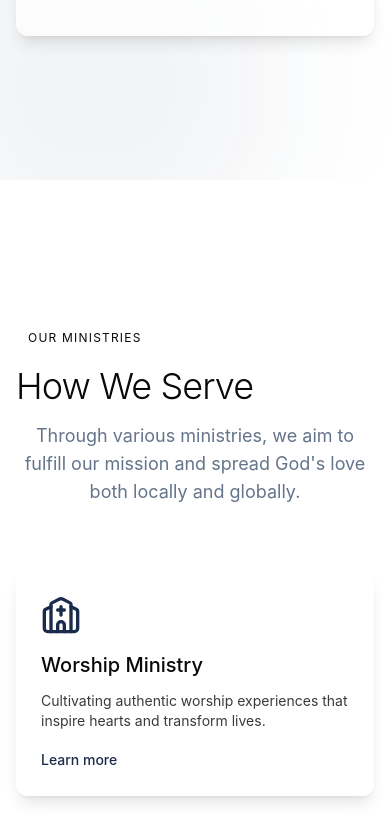
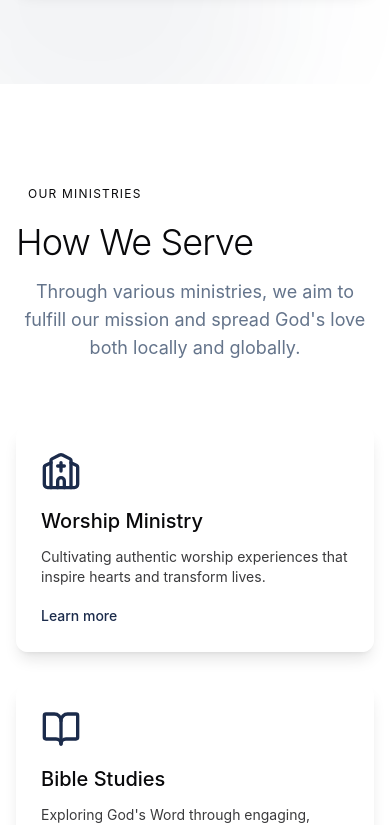
Before and after one commit to TsionTegene/mission-connect-hub, a React (Vite) app: page / in a window 390 px wide. Shown: the part 2597-3422 px from the top of the page. Built offline with nearby package versions, Linux system fonts and the light colour scheme.

Commit message:
Adjust section spacing
Reduce the spacing between sections to improve visual flow.

```diff
--- a/src/components/CompassionProjects.tsx
+++ b/src/components/CompassionProjects.tsx
@@ -87,7 +87,7 @@ const CompassionProjects = () => {
   };
 
   return (
-    <section id="compassion-projects" className="py-20 md:py-32 bg-primary/5">
+    <section id="compassion-projects" className="py-12 md:py-20 bg-primary/5">
       <div className="section-container">
         <AnimatedSection>
           <span className="inline-block mb-4 px-3 py-1 text-xs tracking-widest uppercase bg-white rounded-full">
--- a/src/components/Events.tsx
+++ b/src/components/Events.tsx
@@ -35,7 +35,7 @@ const Events = () => {
   ];
 
   return (
-    <section id="events" className="py-20 md:py-32 bg-secondary/30">
+    <section id="events" className="py-12 md:py-20 bg-secondary/30">
       <div className="section-container">
         <AnimatedSection>
           <span className="inline-block mb-4 px-3 py-1 text-xs tracking-widest uppercase bg-white rounded-full">
--- a/src/components/GetInvolved.tsx
+++ b/src/components/GetInvolved.tsx
@@ -32,7 +32,7 @@ const GetInvolved = () => {
   ];
 
   return (
-    <section id="get-involved" className="py-20 md:py-32">
+    <section id="get-involved" className="py-12 md:py-20">
       <div className="section-container">
         <AnimatedSection>
           <span className="inline-block mb-4 px-3 py-1 text-xs tracking-widest uppercase bg-white rounded-full">
--- a/src/components/Ministries.tsx
+++ b/src/components/Ministries.tsx
@@ -32,7 +32,7 @@ const Ministries = () => {
   ];
 
   return (
-    <section id="ministries" className="py-20 md:py-32">
+    <section id="ministries" className="py-12 md:py-20">
       <div className="section-container">
         <AnimatedSection>
           <span className="inline-block mb-4 px-3 py-1 text-xs tracking-widest uppercase bg-white rounded-full">
--- a/src/components/Mission.tsx
+++ b/src/components/Mission.tsx
@@ -18,7 +18,7 @@ const Mission = () => {
   ];
 
   return (
-    <section id="mission" className="py-20 md:py-32 relative overflow-hidden">
+    <section id="mission" className="py-12 md:py-20 relative overflow-hidden">
       {/* Background design elements */}
       <div className="absolute -top-24 -right-24 w-96 h-96 bg-accent/5 rounded-full blur-3xl"></div>
       <div className="absolute -bottom-24 -left-24 w-96 h-96 bg-primary/5 rounded-full blur-3xl"></div>
--- a/src/components/Programs.tsx
+++ b/src/components/Programs.tsx
@@ -68,7 +68,7 @@ const Programs = () => {
   };
 
   return (
-    <section id="programs" className="py-20 md:py-32 bg-secondary/50">
+    <section id="programs" className="py-12 md:py-20 bg-secondary/50">
       <div className="section-container">
         <AnimatedSection>
           <span className="inline-block mb-4 px-3 py-1 text-xs tracking-widest uppercase bg-white rounded-full">
--- a/src/index.css
+++ b/src/index.css
@@ -1,4 +1,3 @@
-
 @tailwind base;
 @tailwind components;
 @tailwind utilities;
@@ -70,7 +69,7 @@
   }
 
   .section-container {
-    @apply max-w-7xl mx-auto px-4 sm:px-6 lg:px-8 py-16 md:py-24;
+    @apply max-w-7xl mx-auto px-4 sm:px-6 lg:px-8 py-12 md:py-16;
   }
 
   .section-title {
@@ -78,7 +77,7 @@
   }
 
   .section-subtitle {
-    @apply text-lg md:text-xl text-muted-foreground mb-12 max-w-2xl;
+    @apply text-lg md:text-xl text-muted-foreground mb-8 max-w-2xl;
   }
 
   .button-primary {
```
